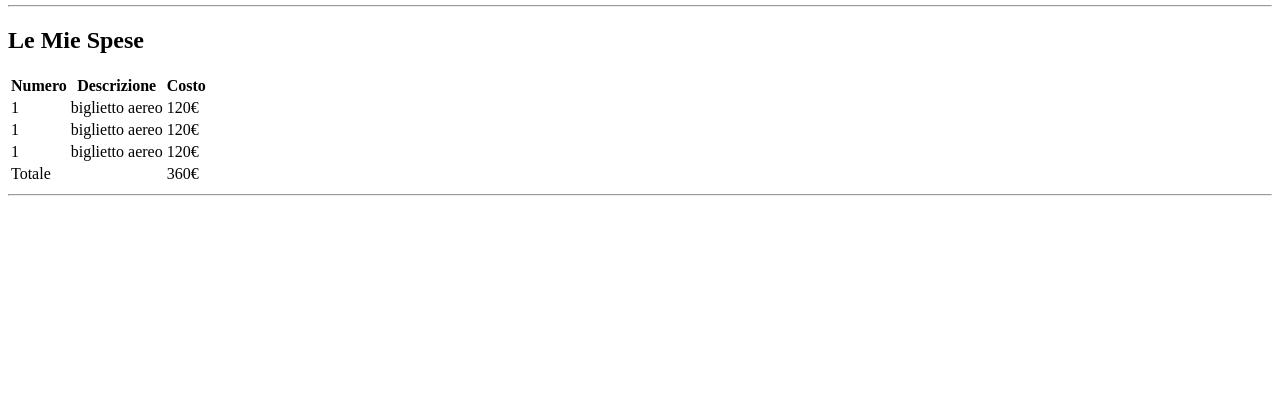
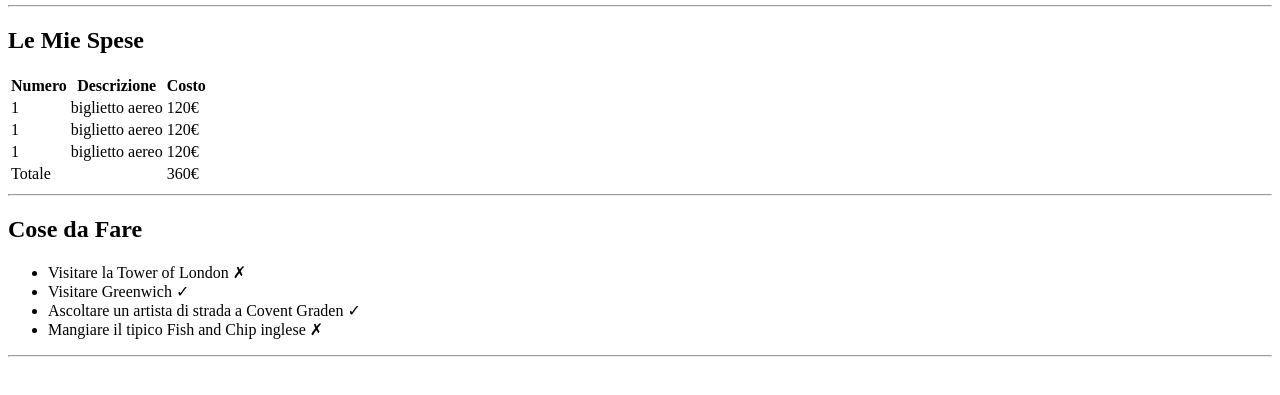
Before and after one commit to MrLiodena/html-london-trip, a plain HTML site: page index.html in a window 1280 px wide. Shown: the part 101-496 px from the top of the page. Drawn offline with Linux system fonts and the light colour scheme.

Commit message:
Seconda parte esercizio

```diff
--- a/index.html
+++ b/index.html
@@ -48,5 +48,13 @@
         </tfoot>
     </Table>
     <hr>
+    <h2>Cose da Fare</h2>
+    <ul>
+        <li>Visitare la Tower of London &cross;</li>
+        <li>Visitare Greenwich &check;</li>
+        <li>Ascoltare un artista di strada a Covent Graden &check;</li>
+        <li>Mangiare il tipico Fish and Chip inglese &cross;</li>
+    </ul>
+    <hr>
 </body>
 </html>
```
